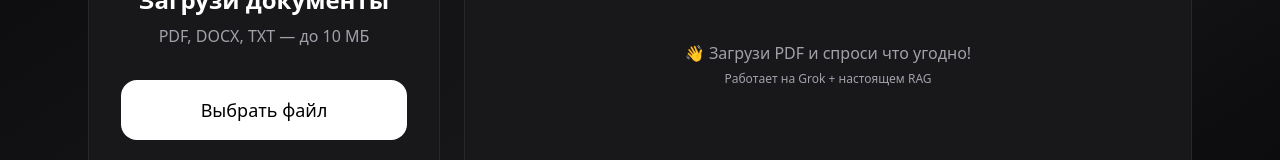
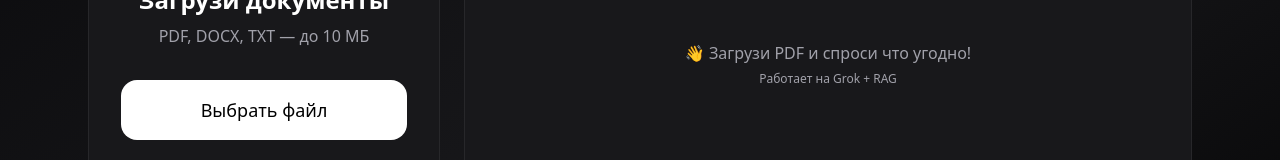
Before and after one commit to davidrebrukh/rag-ai-assistant, a Next.js app in the folder frontend/: page / in a window 1280 px wide. Shown: the part 285-445 px from the top of the page. Built offline with nearby package versions, Linux system fonts and the light colour scheme.

Commit message:
debug: add console.log to Chat.tsx

```diff
--- a/frontend/components/Chat.tsx
+++ b/frontend/components/Chat.tsx
@@ -24,6 +24,8 @@ export default function Chat({ model }: Props) {
     setInput('');
     setLoading(true);
 
+    console.log('Отправляем запрос на:', `${BACKEND_URL}/chat`, 'с данными:', { message: question });
+
     try {
       const res = await fetch(`${BACKEND_URL}/chat`, {
         method: 'POST',
@@ -31,15 +33,22 @@ export default function Chat({ model }: Props) {
         body: JSON.stringify({ message: question }),
       });
 
-      if (!res.ok) throw new Error(`HTTP ${res.status}`);
+      console.log('Статус ответа:', res.status, res.statusText);
+
+      if (!res.ok) {
+        const errorText = await res.text();
+        throw new Error(`HTTP ${res.status}: ${errorText}`);
+      }
 
       const data = await res.json();
+      console.log('Ответ от backend:', data);
+
       setMessages(prev => [...prev, { role: 'assistant', content: data.response || 'Нет ответа' }]);
     } catch (err: any) {
-      console.error(err);
+      console.error('ПОЛНАЯ ОШИБКА:', err);
       setMessages(prev => [...prev, {
         role: 'assistant',
-        content: `❌ Ошибка: ${err.message}\nПроверь, запущен ли backend на Railway`
+        content: `❌ Ошибка: ${err.message}\nОткрой F12 → Console и пришли мне полный текст ошибки!`
       }]);
     }
     setLoading(false);
@@ -60,14 +69,12 @@ export default function Chat({ model }: Props) {
         {messages.length === 0 && (
           <div className="text-center text-zinc-400 mt-20">
             👋 Загрузи PDF и спроси что угодно!<br />
-            <span className="text-xs">Работает на Grok + настоящем RAG</span>
+            <span className="text-xs">Работает на Grok + RAG</span>
           </div>
         )}
         {messages.map((msg, i) => (
           <div key={i} className={`flex ${msg.role === 'user' ? 'justify-end' : 'justify-start'}`}>
-            <div className={`max-w-[80%] px-5 py-3.5 rounded-3xl ${
-              msg.role === 'user' ? 'bg-white text-black' : 'bg-zinc-800'
-            }`}>
+            <div className={`max-w-[80%] px-5 py-3.5 rounded-3xl ${msg.role === 'user' ? 'bg-white text-black' : 'bg-zinc-800'}`}>
               {msg.content}
             </div>
           </div>
```
